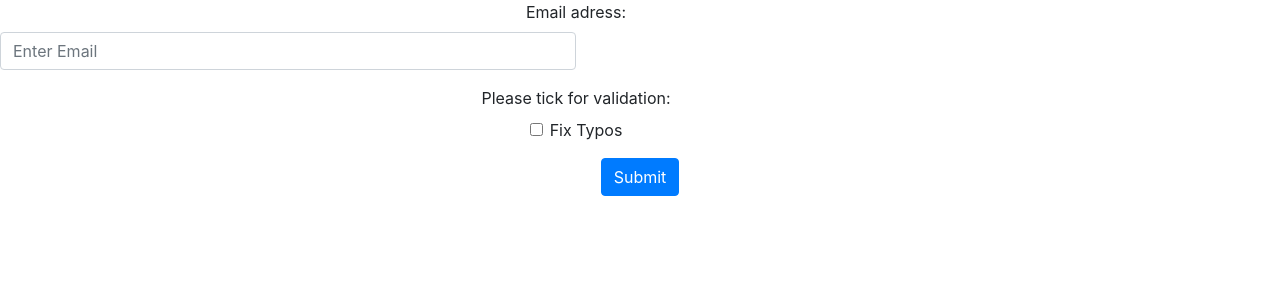
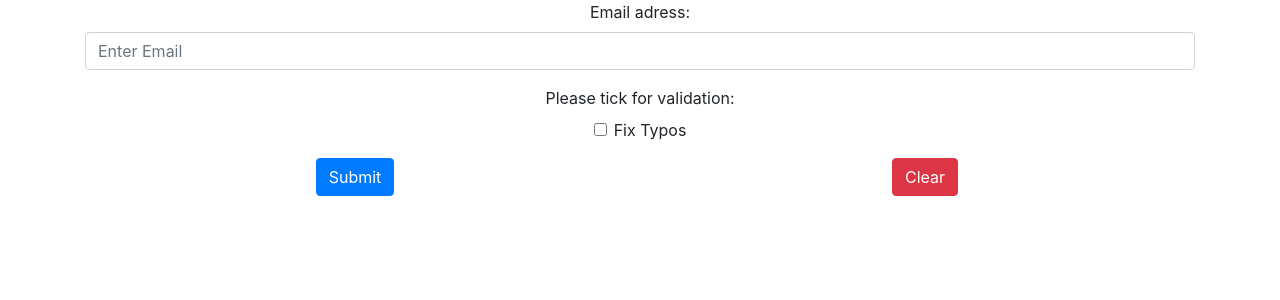
Before and after one commit to theleper676/email-validator, a React (Create React App) app: page / in a window 1280 px wide. Shown: the top 300 px of the page. Built offline with nearby package versions, Linux system fonts and the light colour scheme.

Commit message:
fed changed

```diff
--- a/src/App.css
+++ b/src/App.css
@@ -28,26 +28,13 @@
   color: #61dafb;
 }
 
-.form-inline {
-  width: 100%;
+.Response {
+  margin: 20px;
 }
 
-.form-group {
-  width: 90%;
+.Submit-button{
+  margin: 5rem;
 }
-
-.input-group {
-  width: 90% !important;
-}
-
-.form-control {
-  width: 50% !important;
-}
-
-span.input-group-addon {
-  width: 50px !important;
-}
-
 
 @keyframes App-logo-spin {
   from {
--- a/src/Form.tsx
+++ b/src/Form.tsx
@@ -1,8 +1,11 @@
-import React, { useState,useEffect } from "react";
+import React, { useState, useEffect } from "react";
 import Form from "react-bootstrap/Form";
 import Button from "react-bootstrap/Button";
 import axios from "axios";
-import Response from './Response';
+import Response from "./Response";
+import Container from "react-bootstrap/Container";
+import Row from "react-bootstrap/Row";
+import Col from "react-bootstrap/Col";
 import "./App.css";
 
 function ValidationForm() {
@@ -13,12 +16,12 @@ function ValidationForm() {
     isSubmitted: false,
   });
 
-  useEffect(()=> {
-    console.log(state);
-  })
+  useEffect(() => {
+    console.log(state.info);
+  });
 
   const handleEmailChange = async (e: any) => {
-    const {value} = e.target;
+    const { value } = e.target;
     await setState({
       ...state,
       email: value,
@@ -31,22 +34,23 @@ function ValidationForm() {
       email: state.email,
       fixTypos: state.fixTypos,
     };
-    try{
+    try {
       const res = await axios.get(
         "https://csqa-email-validator.herokuapp.com/validate",
         { params }
       );
-      setState({...state,info: res.data,isSubmitted: true});
-    }
-    catch(err){
+      setState({ ...state, info: res.data, isSubmitted: true });
+    } catch (err) {
       console.log(err);
     }
-
   };
 
   return (
     <div className="App-form">
       <Form onSubmit={handleSubmit}>
+        <Container>
+          <Row>
+            <Col>
             <Form.Group controlId="emailValidation">
               <Form.Label>Email adress: </Form.Label>
               <Form.Control
@@ -56,7 +60,10 @@ function ValidationForm() {
                 onChange={handleEmailChange}
               />
             </Form.Group>
-        <Form.Group>
+            </Col>
+          </Row>
+          <Row>
+            <Col> <Form.Group>
               <Form.Label>Please tick for validation: </Form.Label>
               <Form.Check
                 type="checkbox"
@@ -66,11 +73,23 @@ function ValidationForm() {
                   setState({ ...state, fixTypos: event.target.checked })
                 }
               />
-          {state.isSubmitted && <Response info={state.info} /> }
-        </Form.Group>
+              {state.isSubmitted && <Row><Col lg={"auto"}><Response info={state.info}/></Col></Row>}
+            </Form.Group></Col>
+
+          </Row>
+
+          <Row>
+            <Col>
             <Button variant="primary" type="submit">
               Submit
             </Button>
+            </Col>
+           <Col>
+           <Button variant="danger">Clear</Button>
+           </Col>
+
+          </Row>
+        </Container>
       </Form>
     </div>
   );
--- a/src/Response.tsx
+++ b/src/Response.tsx
@@ -1,19 +1,34 @@
-import React,{ useState } from "react";
+import React from "react";
 import "./App.css";
 import "bootstrap/dist/css/bootstrap.min.css";
 import ListGroup from "react-bootstrap/ListGroup";
+import Container from "react-bootstrap/Container";
+import Row from "react-bootstrap/Row";
+import Col from "react-bootstrap/Col";
 
 function Response(props: any) {
+  const { domain, domain_error, email, mx_records_found, valid } = props.info;
   return (
-
-    <div className="App">
-      <ListGroup>
-  <ListGroup.Item>{props.info.email}</ListGroup.Item>
-        <ListGroup.Item>Dapibus ac facilisis in</ListGroup.Item>
-        <ListGroup.Item>Morbi leo risus</ListGroup.Item>
-        <ListGroup.Item>Porta ac consectetur ac</ListGroup.Item>
-        <ListGroup.Item>Vestibulum at eros</ListGroup.Item>
-      </ListGroup>
+    <div className="Response">
+      <Container>
+        <Row>
+          <Col lg={"auto"}>
+          <ListGroup style={{ width: "22rem" }}>
+            <ListGroup.Item><b>Email:</b> {email}</ListGroup.Item>
+            <ListGroup.Item><b>Domain:</b> {domain}</ListGroup.Item>
+            <ListGroup.Item variant={valid ? "success" : "danger"}>
+              <b>Is Email Valid?</b> {valid.toString()}
+            </ListGroup.Item>
+            <ListGroup.Item variant={mx_records_found ? "success" : "danger"}>
+              <b>MX Records found?</b> {mx_records_found.toString()}
+            </ListGroup.Item>
+            <ListGroup.Item variant={domain_error ? "danger" : "success"}>
+             <b>Domain Error?</b>  {domain_error.toString()}
+            </ListGroup.Item>
+          </ListGroup>
+          </Col>
+        </Row>
+      </Container>
     </div>
   );
 }
```
Lines whose indentation alone changed are shown as unchanged.
